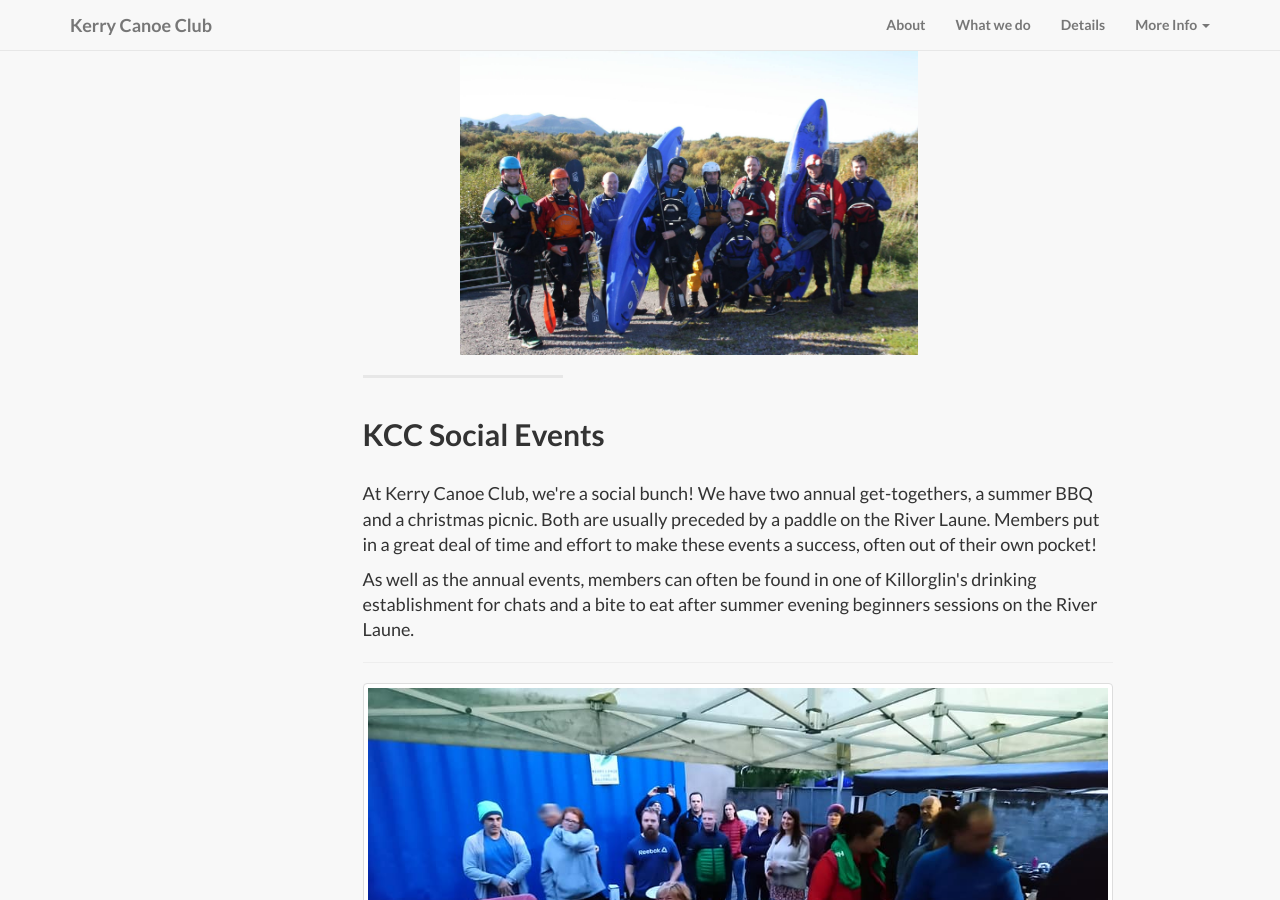
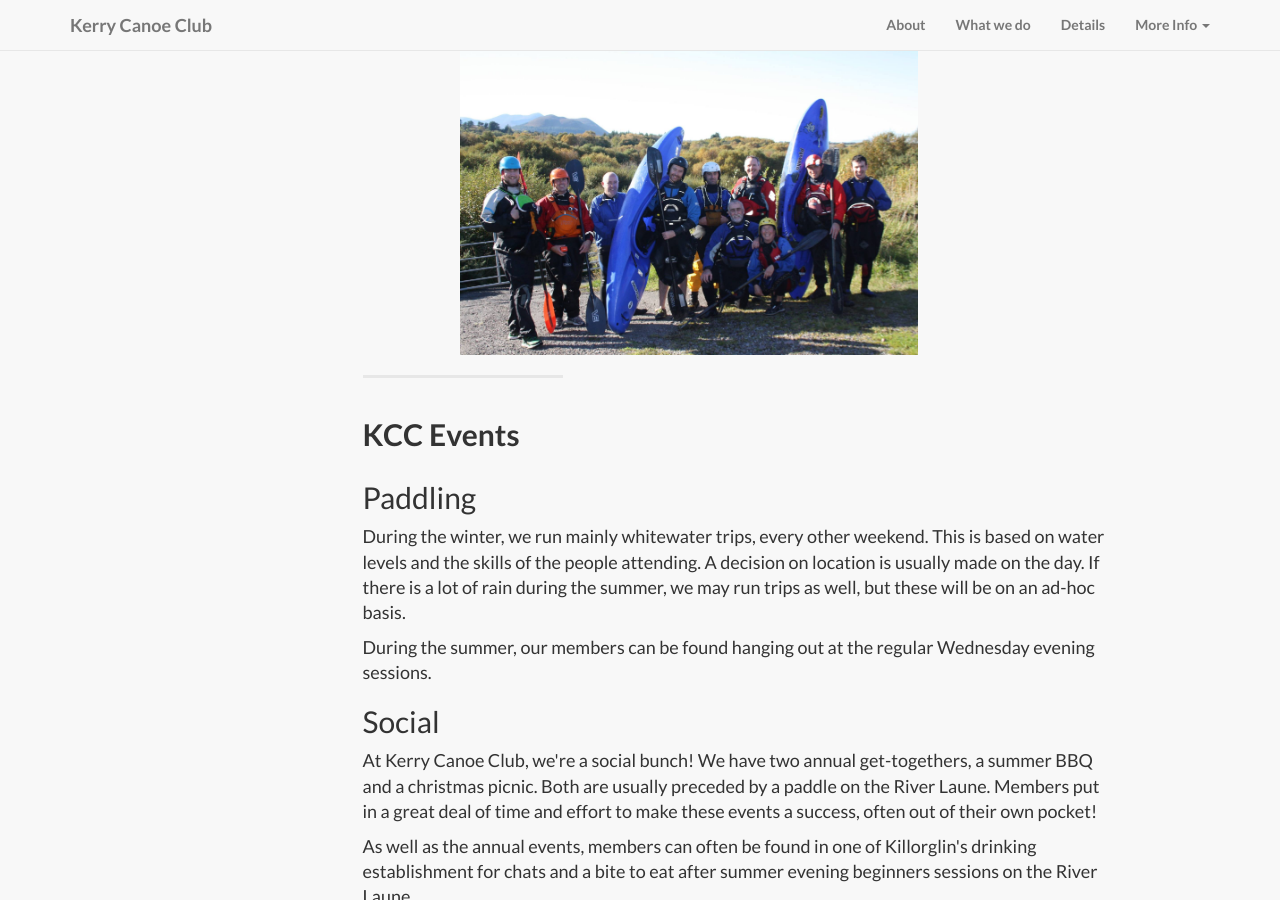
Before and after one commit to kerrycanoeclub/kerrycanoeclub.github.io, a Jekyll site: the page built from social.html, in a window 1280 px wide and 900 px high. Built offline with Jekyll 4.4.1, drawn with Linux system fonts in a browser that asks for light colours.

Commit message:
social page updated to include paddling event info

```diff
--- a/social.html
+++ b/social.html
@@ -1,11 +1,16 @@
 ---
 layout: page
-title: KCC Social Events
+title: KCC Events
 img: paddlers.jpg
-subTitle: Social Events at Kerry Canoe Club
+subTitle: Paddling and Social Events at Kerry Canoe Club
 permalink: social.html
 ---
 
+<p class="h2">Paddling</p>
+<p>During the winter, we run mainly whitewater trips, every other weekend. This is based on water levels and the skills of the people attending. A decision on location is usually made on the day. If there is a lot of rain during the summer, we may run trips as well, but these will be on an ad-hoc basis.</p>
+<p>During the summer, our members can be found hanging out at the regular Wednesday evening sessions. </p>
+
+<p class="h2">Social</p>
 <p>At Kerry Canoe Club, we're a social bunch! We have two annual get-togethers, a summer BBQ and a christmas picnic. Both are usually preceded by a paddle on the River Laune. Members put in a great deal of time and effort to make these events a success, often out of their own pocket!</p>
 <p>As well as the annual events, members can often be found in one of Killorglin's drinking establishment for chats and a bite to eat after summer evening beginners sessions on the River Laune.</p>
 
```
